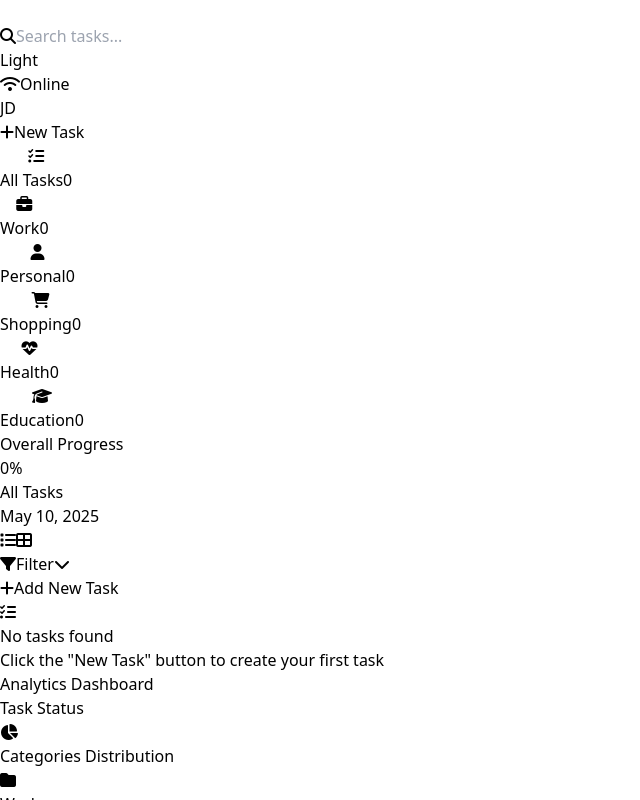
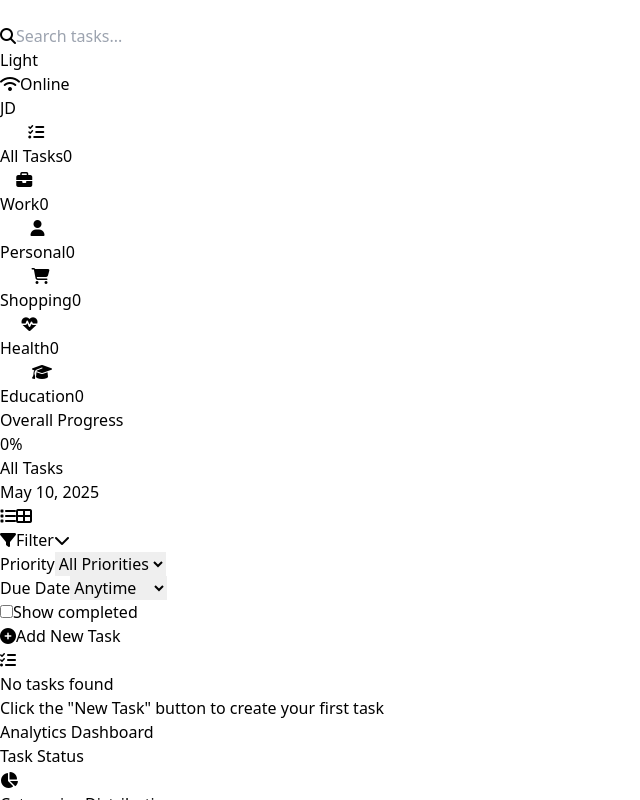
Before and after one commit to Vikas0262/Task-Manager, a React (Vite) app in the folder frontend/: page / in a window 1280 px wide. Both pictures are taken after a click on the button "Filter". Shown: the top 800 px of the page, without its empty margins (0-640 px from the left). Built offline with nearby package versions, Linux system fonts and the light colour scheme.

Commit message:
updated add task button also visible due date and time

```diff
--- a/frontend/src/Sidebar.jsx
+++ b/frontend/src/Sidebar.jsx
@@ -19,7 +19,7 @@ function Sidebar({ darkMode, selectedCategory, setSelectedCategory, tasks, categ
       mt-16 md:mt-0
     `}>
       <div className="p-4">
-        <button
+        {/* <button
           className="w-full py-3 px-4 bg-blue-500 hover:bg-blue-600 text-white rounded-lg flex items-center justify-center space-x-2 transition-colors"
           onClick={() => {
             setSelectedTask(null);
@@ -29,7 +29,7 @@ function Sidebar({ darkMode, selectedCategory, setSelectedCategory, tasks, categ
         >
           <i className="fas fa-plus"></i>
           <span>New Task</span>
-        </button>
+        </button> */}
       </div>
 
       <nav className="flex-1 overflow-y-auto">
--- a/frontend/src/TaskList.jsx
+++ b/frontend/src/TaskList.jsx
@@ -15,8 +15,14 @@ function TaskList({
   viewMode,
   setViewMode
 }) {
-  const filteredTasks = filterTasks(tasks, selectedCategory, searchQuery);
   const [showTaskForm, setShowTaskForm] = useState(false);
+  const [showFilterMenu, setShowFilterMenu] = useState(false);
+  const [filters, setFilters] = useState({
+    priority: '',
+    dueDate: '',
+    completed: '',
+  });
+
   const [newTask, setNewTask] = useState({
     title: '',
     description: '',
@@ -25,6 +31,8 @@ function TaskList({
     dueTime: '',
     priority: 'medium',
   });
+
+  const filteredTasks = filterTasks(tasks, selectedCategory, searchQuery, filters);
 
   const handleInputChange = (e) => {
     const { name, value } = e.target;
@@ -105,12 +113,74 @@ function TaskList({
             </button>
           </div>
 
-          <div className={`relative ${darkMode ? 'bg-gray-800' : 'bg-white'} rounded-lg shadow-sm`}>
-            <button className="px-4 py-2 flex items-center space-x-2">
+          <div className="relative">
+            <button
+              onClick={() => setShowFilterMenu(!showFilterMenu)}
+              className={`px-4 py-2 flex items-center space-x-2 rounded-lg ${darkMode ? 'bg-gray-800 hover:bg-gray-700' : 'bg-white hover:bg-gray-50'} border ${darkMode ? 'border-gray-700' : 'border-gray-200'} transition-colors`}
+            >
               <i className="fas fa-filter text-blue-500"></i>
               <span>Filter</span>
-              <i className="fas fa-chevron-down text-sm"></i>
+              <i className={`fas fa-chevron-down text-sm transition-transform ${showFilterMenu ? 'transform rotate-180' : ''}`}></i>
             </button>
+
+            {showFilterMenu && (
+              <div className={`absolute right-0 mt-2 w-64 rounded-xl shadow-xl z-10 ${darkMode ? 'bg-gray-800 border border-gray-700' : 'bg-white border border-gray-200'}`}>
+                <div className="p-4 space-y-4">
+                  <div>
+                    <label className="block text-sm font-medium mb-1">Priority</label>
+                    <select
+                      value={filters.priority}
+                      onChange={(e) => setFilters({...filters, priority: e.target.value})}
+                      className={`w-full px-3 py-2 rounded-lg border ${darkMode ? 'bg-gray-700 border-gray-600' : 'bg-white border-gray-300'}`}
+                    >
+                      <option value="">All Priorities</option>
+                      <option value="high">High</option>
+                      <option value="medium">Medium</option>
+                      <option value="low">Low</option>
+                    </select>
+                  </div>
+
+                  <div>
+                    <label className="block text-sm font-medium mb-1">Due Date</label>
+                    <select
+                      value={filters.dueDate}
+                      onChange={(e) => setFilters({...filters, dueDate: e.target.value})}
+                      className={`w-full px-3 py-2 rounded-lg border ${darkMode ? 'bg-gray-700 border-gray-600' : 'bg-white border-gray-300'}`}
+                    >
+                      <option value="">Anytime</option>
+                      <option value="today">Today</option>
+                      <option value="tomorrow">Tomorrow</option>
+                      <option value="week">This Week</option>
+                      <option value="overdue">Overdue</option>
+                    </select>
+                  </div>
+
+                  <div>
+                    <label className="flex items-center space-x-2">
+                      <input
+                        type="checkbox"
+                        checked={filters.completed === 'completed'}
+                        onChange={(e) => setFilters({
+                          ...filters,
+                          completed: e.target.checked ? 'completed' : ''
+                        })}
+                        className="rounded border-gray-300 text-blue-500 focus:ring-blue-500"
+                      />
+                      <span className="text-sm">Show completed</span>
+                    </label>
+                  </div>
+
+                  {(filters.priority || filters.dueDate || filters.completed) && (
+                    <button
+                      onClick={() => setFilters({ priority: '', dueDate: '', completed: '' })}
+                      className="w-full mt-2 px-4 py-2 text-sm text-blue-500 hover:bg-blue-50 dark:hover:bg-gray-700 rounded-lg transition-colors"
+                    >
+                      Clear Filters
+                    </button>
+                  )}
+                </div>
+              </div>
+            )}
           </div>
 
           {/* <div className={`relative ${darkMode ? 'bg-gray-800' : 'bg-white'} rounded-lg shadow-sm`}>
@@ -124,13 +194,21 @@ function TaskList({
       </div>
 
       <div className="p-6 pt-0">
-        <div className="mb-6">
+        <div className="mb-6 w-full">
           <button
             onClick={() => setShowTaskForm(true)}
-            className={`flex items-center space-x-2 px-6 py-3.5 rounded-xl ${darkMode ? 'bg-blue-600 hover:bg-blue-700' : 'bg-blue-500 hover:bg-blue-600'} text-white font-medium text-base shadow-md hover:shadow-lg transform hover:-translate-y-0.5 transition-all duration-200`}
+            className={`group w-full flex items-center justify-center space-x-3 px-6 py-4 rounded-xl ${darkMode
+              ? 'bg-gray-800 border border-gray-700 hover:bg-blue-600/90 hover:border-blue-500 text-white'
+              : 'bg-white border-2 border-blue-100 hover:bg-blue-50 hover:border-blue-300 text-blue-600 hover:text-blue-700'}
+              font-medium text-base shadow-sm hover:shadow-md transform hover:-translate-y-0.5
+              transition-all duration-200 ease-out`}
           >
-            <i className="fas fa-plus text-lg"></i>
-            <span>Add New Task</span>
+            <i className={`fas fa-plus-circle text-xl transition-all duration-200 ${
+              darkMode
+                ? 'group-hover:text-white'
+                : 'text-blue-500 group-hover:text-blue-600'
+            }`}></i>
+            <span className="tracking-wide font-semibold">Add New Task</span>
           </button>
         </div>
 
--- a/frontend/src/layouts/MainLayout.jsx
+++ b/frontend/src/layouts/MainLayout.jsx
@@ -85,12 +85,12 @@ function MainLayout({
       </div>
 
       {/* New Task Button */}
-      <button
+      {/* <button
         onClick={() => setShowCreateTaskModal(true)}
         className="fixed bottom-6 right-6 w-14 h-14 bg-blue-500 text-white rounded-full shadow-lg hover:bg-blue-600 transition-colors flex items-center justify-center"
       >
         <i className="fas fa-plus text-xl"></i>
-      </button>
+      </button> */}
 
       {/* Create Task Modal */}
       {showCreateTaskModal && (
--- a/frontend/src/utils.js
+++ b/frontend/src/utils.js
@@ -101,12 +101,62 @@ export const categories = [
     },
   ];
 
-  export function filterTasks(tasks, selectedCategory, searchQuery) {
+  export function filterTasks(tasks, selectedCategory, searchQuery, filters = {}) {
+    const today = new Date();
+    today.setHours(0, 0, 0, 0);
+
+    const tomorrow = new Date(today);
+    tomorrow.setDate(tomorrow.getDate() + 1);
+
+    const endOfWeek = new Date(today);
+    endOfWeek.setDate(endOfWeek.getDate() + (7 - endOfWeek.getDay()));
+
     return tasks.filter(task => {
+      // Category filter
       const matchesCategory = selectedCategory === 'all' || task.categoryId === selectedCategory;
+
+      // Search filter
       const matchesSearch = task.title.toLowerCase().includes(searchQuery.toLowerCase()) ||
         task.description.toLowerCase().includes(searchQuery.toLowerCase());
-      return matchesCategory && matchesSearch;
+
+      // Priority filter
+      const matchesPriority = !filters.priority || task.priority === filters.priority;
+
+      // Due date filter
+      let matchesDueDate = true;
+      if (filters.dueDate) {
+        const taskDate = task.dueDate ? new Date(task.dueDate) : null;
+        if (taskDate) {
+          taskDate.setHours(0, 0, 0, 0);
+
+          switch(filters.dueDate) {
+            case 'today':
+              matchesDueDate = taskDate.getTime() === today.getTime();
+              break;
+            case 'tomorrow':
+              matchesDueDate = taskDate.getTime() === tomorrow.getTime();
+              break;
+            case 'week':
+              matchesDueDate = taskDate >= today && taskDate <= endOfWeek;
+              break;
+            case 'overdue':
+              matchesDueDate = taskDate < today && !task.completed;
+              break;
+            default:
+              matchesDueDate = true;
+          }
+        } else {
+          matchesDueDate = false;
+        }
+      }
+
+      // Completed filter
+      let matchesCompleted = true;
+      if (filters.completed === 'completed') {
+        matchesCompleted = task.completed === true;
+      }
+
+      return matchesCategory && matchesSearch && matchesPriority && matchesDueDate && matchesCompleted;
     });
   }
 
```
